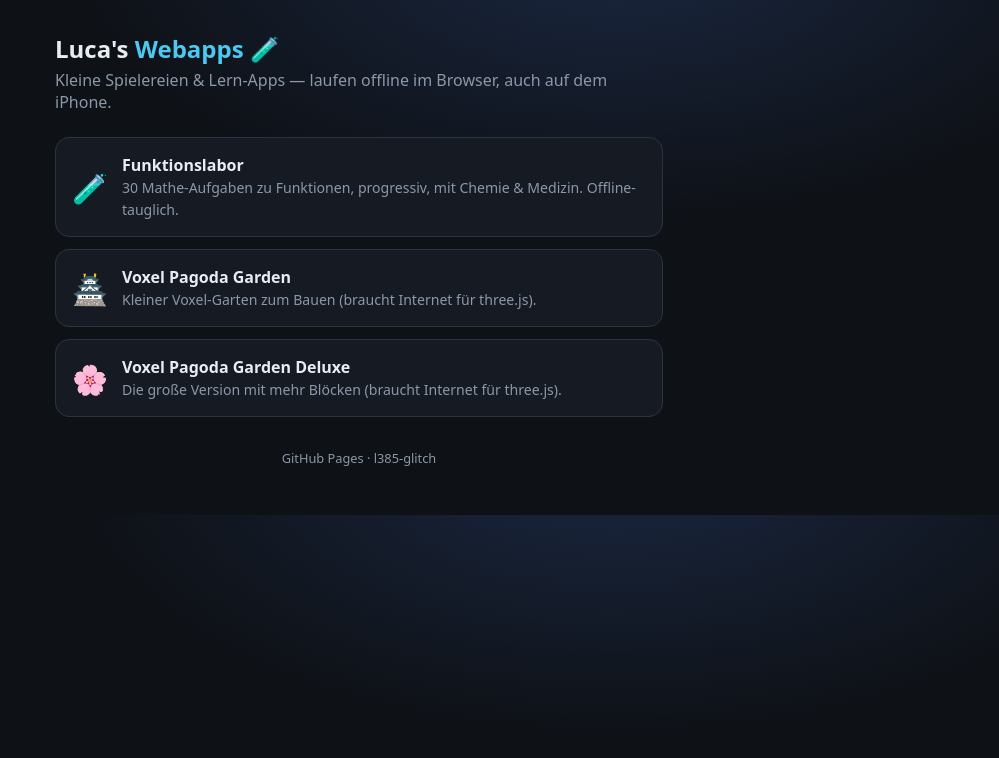
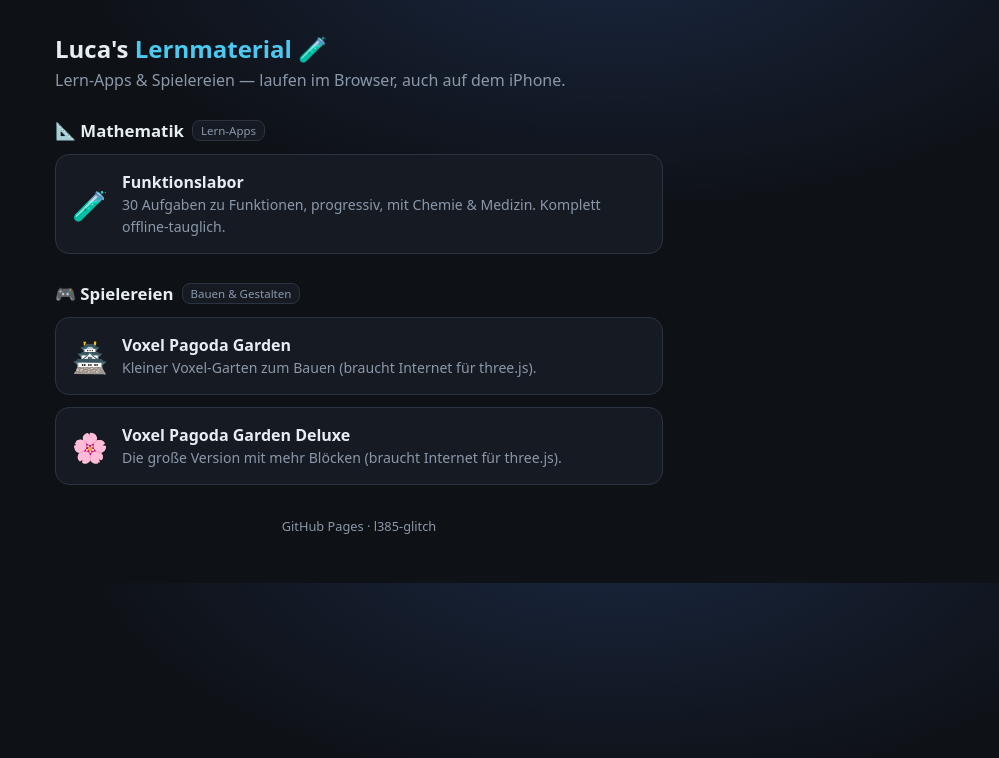
Before and after one commit to L385-glitch/lernmaterial, a plain HTML site: page index.html in a window 1280 px wide. Shown: the whole page, without its empty margins (281-1280 px from the left). Drawn offline with Linux system fonts and the light colour scheme.

Commit message:
Kategorien: mathematik/ + spielereien/, Landingpage mit Überkategorien

```diff
--- a/index.html
+++ b/index.html
@@ -4,7 +4,7 @@
 <meta charset="utf-8">
 <meta name="viewport" content="width=device-width, initial-scale=1, viewport-fit=cover">
 <meta name="theme-color" content="#0e1116">
-<title>Luca's Webapps</title>
+<title>Luca's Lernmaterial</title>
 <style>
   :root{--bg:#0e1116;--panel:#161b23;--line:#2a3441;--text:#e6edf3;--muted:#8b98a9;--accent:#4cc9f0}
   *{box-sizing:border-box}
@@ -14,7 +14,10 @@
   .wrap{max-width:640px;margin:0 auto;padding:calc(32px + env(safe-area-inset-top)) 16px calc(48px + env(safe-area-inset-bottom))}
   h1{font-size:1.5rem;margin:0 0 4px}
   h1 span{color:var(--accent)}
-  .sub{color:var(--muted);margin:0 0 24px}
+  .sub{color:var(--muted);margin:0 0 8px}
+  h2{font-size:1.05rem;margin:28px 0 4px;display:flex;align-items:center;gap:8px}
+  h2 .tag{font-size:.72rem;color:var(--muted);border:1px solid var(--line);border-radius:8px;
+    padding:2px 8px;background:var(--panel);font-weight:500}
   a.card{display:flex;gap:14px;align-items:center;background:var(--panel);border:1px solid var(--line);
     border-radius:14px;padding:16px;margin:12px 0;text-decoration:none;color:var(--text);
     transition:border-color .15s;touch-action:manipulation}
@@ -27,20 +30,25 @@
 </head>
 <body>
 <div class="wrap">
-  <h1>Luca's <span>Webapps</span> 🧪</h1>
-  <p class="sub">Kleine Spielereien & Lern-Apps — laufen offline im Browser, auch auf dem iPhone.</p>
-  <a class="card" href="funktionen-labor.html">
+  <h1>Luca's <span>Lernmaterial</span> 🧪</h1>
+  <p class="sub">Lern-Apps & Spielereien — laufen im Browser, auch auf dem iPhone.</p>
+
+  <h2>📐 Mathematik <span class="tag">Lern-Apps</span></h2>
+  <a class="card" href="mathematik/funktionen-labor.html">
     <span class="emoji">🧪</span>
-    <span><span class="t">Funktionslabor</span><br><span class="d">30 Mathe-Aufgaben zu Funktionen, progressiv, mit Chemie & Medizin. Offline-tauglich.</span></span>
+    <span><span class="t">Funktionslabor</span><br><span class="d">30 Aufgaben zu Funktionen, progressiv, mit Chemie & Medizin. Komplett offline-tauglich.</span></span>
   </a>
-  <a class="card" href="voxel-pagoda-garden.html">
+
+  <h2>🎮 Spielereien <span class="tag">Bauen & Gestalten</span></h2>
+  <a class="card" href="spielereien/voxel-pagoda-garden.html">
     <span class="emoji">🏯</span>
     <span><span class="t">Voxel Pagoda Garden</span><br><span class="d">Kleiner Voxel-Garten zum Bauen (braucht Internet für three.js).</span></span>
   </a>
-  <a class="card" href="voxel-pagoda-garden-deluxe.html">
+  <a class="card" href="spielereien/voxel-pagoda-garden-deluxe.html">
     <span class="emoji">🌸</span>
     <span><span class="t">Voxel Pagoda Garden Deluxe</span><br><span class="d">Die große Version mit mehr Blöcken (braucht Internet für three.js).</span></span>
   </a>
+
   <div class="foot">GitHub Pages · l385-glitch</div>
 </div>
 </body>
```
Also changed, not shown: mathematik/funktionen-labor.html (renamed from funktionen-labor.html), spielereien/voxel-pagoda-garden-deluxe.html (renamed from voxel-pagoda-garden-deluxe.html), spielereien/voxel-pagoda-garden.html (renamed from voxel-pagoda-garden.html).
